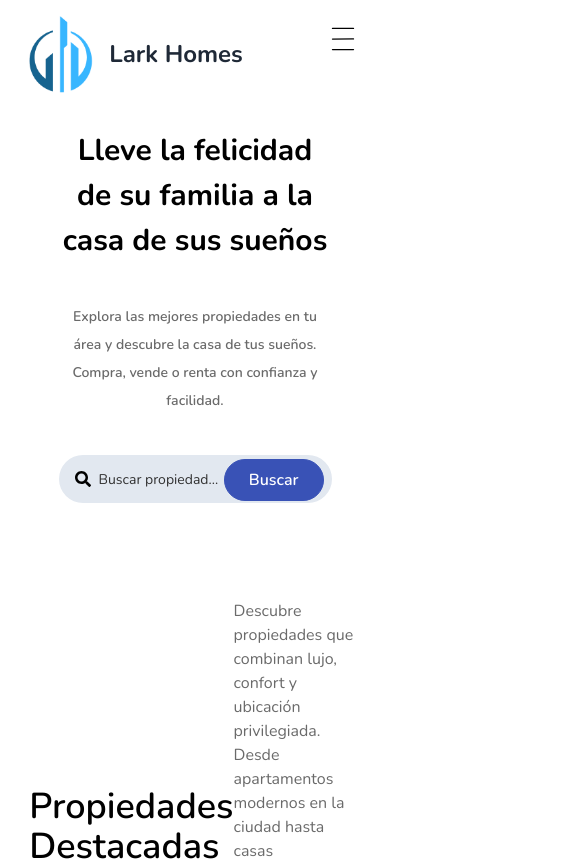
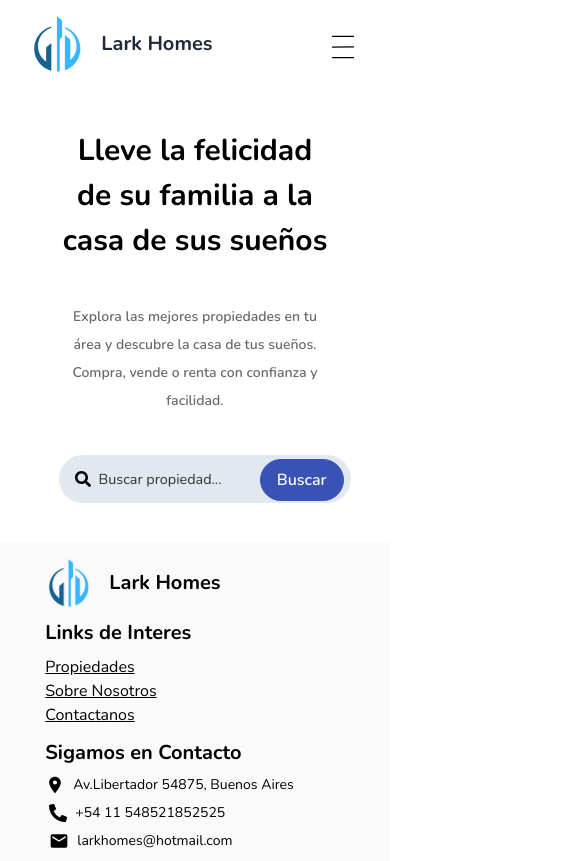
Before and after one commit to nachof948/lark-homes-app, a React (Vite) app in the folder Frontend/: page / in a window 390 px wide. Shown: the top 861 px of the page, 585 px wide, since content can reach past the window. Built offline with nearby package versions, Linux system fonts and the light colour scheme; no server answers.

Commit message:
Navbar y Footer responsive

```diff
--- a/Frontend/src/components/Layout/Footer.jsx
+++ b/Frontend/src/components/Layout/Footer.jsx
@@ -8,13 +8,13 @@ import { MdEmail } from "react-icons/md";
 const Footer = () => {
   return(
     <footer className='bg-color-gris-claro font-nunito mt-10'>
-      <div className="w-[85vw] flex items-start justify-between mx-auto p-4">
+      <div className="w-[85vw] flex flex-col items-start gap-3 justify-between mx-auto p-4 md:flex-row md:items-start">
       <div className="flex items-center gap-4">
-        <img src={LogoFooter} alt="Lark Homes" className='w-[4rem]' />
-        <span className='font-bold text-2xl'>Lark Homes</span>
+        <img src={LogoFooter} alt="Lark Homes" className='w-[3rem] h-[3rem] lg:w-[4rem] lg:h-[4rem] object-contain' />
+        <span className='font-bold text-xl lg:text-2xl'>Lark Homes</span>
       </div>
       <div className="flex flex-col gap-2">
-        <h3 className='font-bold text-2xl'>Links de Interes</h3>
+        <h3 className='font-bold text-xl lg:text-2xl'>Links de Interes</h3>
         <div className="flex flex-col">
           <Link to={'/search'} className='underline'>Propiedades</Link>
           <Link to={'/sobre-nosotros'} className='underline'>Sobre Nosotros</Link>
@@ -22,19 +22,19 @@ const Footer = () => {
         </div>
       </div>
       <div className="flex flex-col gap-2">
-        <h3 className='font-bold text-2xl'>Sigamos en Contacto</h3>
+        <h3 className='font-bold text-xl lg:text-2xl'>Sigamos en Contacto</h3>
         <div className="flex flex-col gap-2">
           <div className="flex items-center gap-2">
-            <MdPlace className='text-2xl' />
-            <p>Av.Libertador 54875, Buenos Aires</p>
+            <MdPlace className='text-xl lg:text-2xl' />
+            <p className='text-sm md:text-base' >Av.Libertador 54875, Buenos Aires</p>
           </div>
           <div className="flex items-center gap-2">
             <FaPhoneAlt className='text-lg ml-1' />
-            <p>+54 11 548521852525</p>
+            <p className='text-sm md:text-base' >+54 11 548521852525</p>
           </div>
           <div className="flex items-center gap-2">
             <MdEmail className='text-xl ml-1' />
-            <a href='mailto:larkhomes@hotmail.com'>larkhomes@hotmail.com</a>
+            <a href='mailto:larkhomes@hotmail.com' className='text-sm md:text-base' >larkhomes@hotmail.com</a>
           </div>
         </div>
       </div>
--- a/Frontend/src/components/Layout/NavBar.jsx
+++ b/Frontend/src/components/Layout/NavBar.jsx
@@ -17,27 +17,27 @@ const NavBar = () => {
 
 return (
   <header className={`w-full fixed top-0 left-0 z-10 mb-6 bg-white`}>
-    <div className='w-[85vw] mx-auto md:flex items-center justify-between py-4 '>
-      <Link to={'/'} className='font-bold text-2xl cursor-pointer flex items-center font-nunito
+    <div className='w-[85vw] mx-auto md:flex items-center justify-between py-4 bg-white'>
+      <Link to={'/'} className='font-bold text-xl lg:text-2xl cursor-pointer flex items-center font-nunito
     text-gray-800 gap-4'>
-        <img className='w-16' src={Logo} alt="Lark Homes" />
+        <img className='w-14 h-14 object-contain lg:w-16 lg:h-16' src={Logo} alt="Lark Homes" />
         <p>Lark Homes</p>
       </Link>
 
-      <div onClick={()=>setOpen(prevOpen => !prevOpen)} className='text-3xl absolute right-8 top-6 cursor-pointer md:hidden'>
+      <div onClick={()=>setOpen(prevOpen => !prevOpen)} className='text-3xl absolute right-8 top-8 cursor-pointer md:hidden'>
         <CiMenuBurger name={open ? 'close':'menu'}></CiMenuBurger>
       </div>
 
-    <nav className={`md:flex md:items-center gap-3 md:pb-0 pb-12 absolute md:static bg-white md:z-auto z-[-1] left-0 w-full md:w-auto md:pl-0 pl-9 transition-all duration-300 ease-linear ${open ? 'top-20 ':'top-[-490px]'}`}>
+    <nav className={`md:flex md:items-center z-10  md:pb-0 pb-12 absolute lg:gap-3 md:static bg-white md:z-auto z-[-1] left-0 w-full md:w-auto md:pl-0 pl-9 transition-all duration-300 ease-linear ${open ? 'top-20 ':'top-[-490px]'}`}>
       {
         Links.map((link)=>(
-          <div key={link.name} className="md:ml-8 text-xl md:my-0 my-7 font-nunito">
+          <div key={link.name} className="md:ml-8 text-base md:my-0 my-7 lg:text-xl font-nunito">
             <Link  to={link.link} className=' text-gray-800 hover:text-gray-400 duration-500 '>{link.name}</Link>
           </div>
         ))
       }
       {user?.username ? <Link to='/mi-perfil'><img src={user.imageProfile} className='w-[3rem] h-[3rem] object-cover rounded-full ml-3'/></Link>:
-            <Link to={'/registrarse'} className='bg-color-azul text-white transition-all duration-300 font-nunito py-2 px-6 rounded-2xl border border-color-azul md:ml-8 hover:bg-transparent hover:text-color-azul '>
+            <Link to={'/registrarse'} className='bg-color-azul text-white text-sm transition-all duration-300 font-nunito py-2 px-4 rounded-2xl border border-color-azul lg:px-6 lg:text-base md:ml-8 hover:bg-transparent hover:text-color-azul '>
             Registrate
           </Link>
       }
--- a/Frontend/src/components/SearchInput.jsx
+++ b/Frontend/src/components/SearchInput.jsx
@@ -27,8 +27,8 @@ const SearchInput = ({ styleInput, styleButton, styleIcon }) => {
     }
   },[location.search])
 
-  const inputStyle = 'bg-slate-200 outline-none w-[70vw] py-3 px-10 rounded-full placeholder:text-color-negro placeholder:text-sm xl:w-[40vw] md:px-14 md:py-6 md:placeholder:text-base'
-  const buttonStyle = 'absolute top-1 right-2 transition-all duration-300 font-semibold bg-color-azul border border-color-azul text-white font-nunito py-2 px-6 rounded-full hover:bg-transparent hover:text-color-azul md:px-12 md:py-4 md:top-2'
+  const inputStyle = 'bg-slate-200 outline-none w-[75vw] py-3 px-10 rounded-full placeholder:text-color-negro placeholder:text-[0.9rem] xl:w-[40vw] md:px-14 md:py-6 md:placeholder:text-base sm:w-[70vw]'
+  const buttonStyle = 'absolute top-1 -right-3 transition-all duration-300 font-semibold bg-color-azul border border-color-azul text-white font-nunito py-2 px-4 rounded-full hover:bg-transparent hover:text-color-azul md:px-12 md:py-4 md:top-2 sm:px-6 sm:right-4'
   const iconStyle = 'absolute top-4 left-4 md:top-7 md:top-6'
   return(
     <form className='relative w-[70vw] xl:w-[40vw]' onSubmit={handleSubmit}>
--- a/Frontend/src/pages/Home.jsx
+++ b/Frontend/src/pages/Home.jsx
@@ -8,9 +8,9 @@ const Home = () => {
   return (
     <main className="mt-32 w-[85vw] mx-auto flex flex-col gap-24">
       <Hero />
-      <PropertiesHome />
+{/*       <PropertiesHome />
       <CustomersOpinion />
-      <ExploreProperties />
+      <ExploreProperties /> */}
     </main>
   );
 }
```
